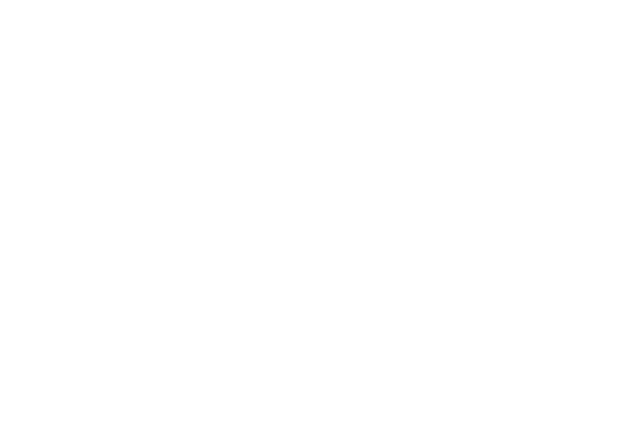
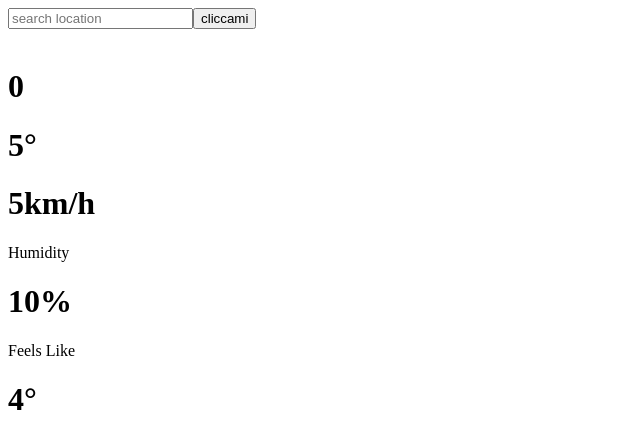
Before and after one commit to marcoglp98/wikiweather, a React (Create React App) app: page / in a window 1280 px wide. Shown: the top 448 px of the page, without its empty margins (0-640 px from the left). Built offline with nearby package versions, Linux system fonts and the light colour scheme; the HTML template or start-up script is replaced by a standard one.

Commit message:
feat: add initial app logic

```diff
--- a/package.json
+++ b/package.json
@@ -10,6 +10,7 @@
     "@types/node": "^16.18.36",
     "@types/react": "^18.2.12",
     "@types/react-dom": "^18.2.5",
+    "axios": "^1.4.0",
     "react": "^18.2.0",
     "react-dom": "^18.2.0",
     "react-scripts": "5.0.1",
--- a/src/components/WeatherContainer.tsx
+++ b/src/components/WeatherContainer.tsx
@@ -1,5 +1,65 @@
+import axios from "axios";
+import { useEffect, useState } from "react";
+
 const WeatherContainer = () => {
-return (<h1></h1>)
-}
+  const [city, setCity] = useState({
+    name: "",
+    humidity: 0,
+  });
+
+  const [input, setInput] = useState("");
+
+  const handleClick = () => {
+    const url = `https://api.openweathermap.org/data/2.5/weather?q=${input}&appid=4a550628d96845a7da3b7a38a4285d38&units=metric`;
+    axios
+      .get(url)
+      .then((res) => {
+        console.log(res.data);
+        setCity({
+          ...city,
+          name: res.data.name,
+          humidity: res.data.main.humidity,
+        });
+      })
+
+      .catch((error) => alert(`Enter a valid location (${error})`));
+  };
+  return (
+    <>
+      <div>
+        <form>
+          <input
+            onChange={(e) => setInput(e.target.value)}
+            type="search"
+            placeholder="search location"
+            name=""
+            id=""
+          />
+          <button onClick={handleClick}>cliccami</button>
+        </form>
+
+
+        <img  alt=""></img>
+        <h1>{city.humidity}</h1>
+      </div>
+      <div>
+      <h1>{city.name}</h1>
+        <h1>5°</h1>
+      </div>
+      <div>
+        <p></p>
+        <h1>5km/h</h1>
+      </div>
+      <div>
+        <p>Humidity</p>
+        <h1>10%</h1>
+      </div>
+      <div>
+        <p>Feels Like</p>
+        <h1>4°</h1>
+      </div>
+    </>
+  );
+};
 
 export default WeatherContainer;
```
Also changed, not shown: 1 other file (tests, documents, lock files or other folders).
